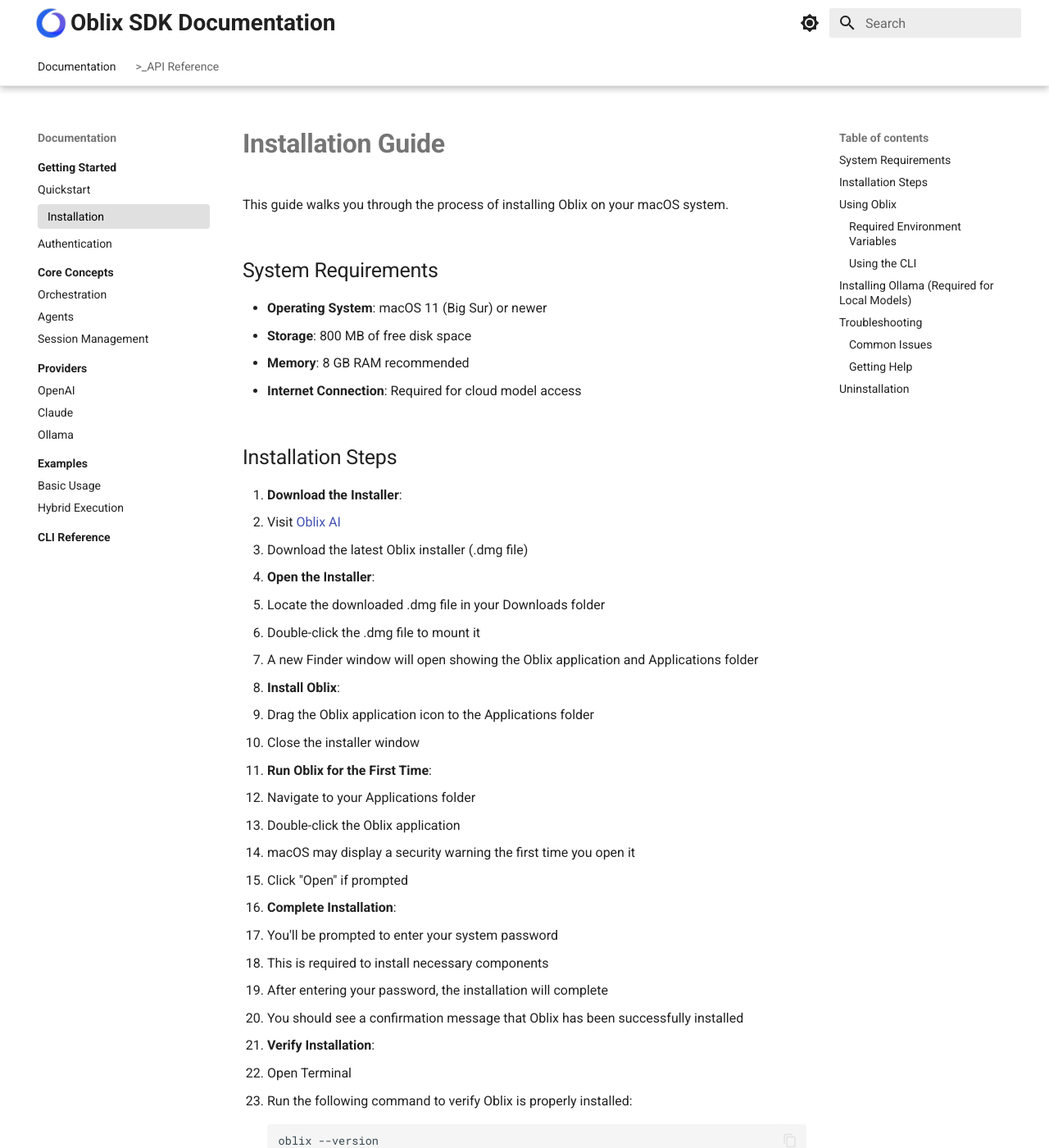
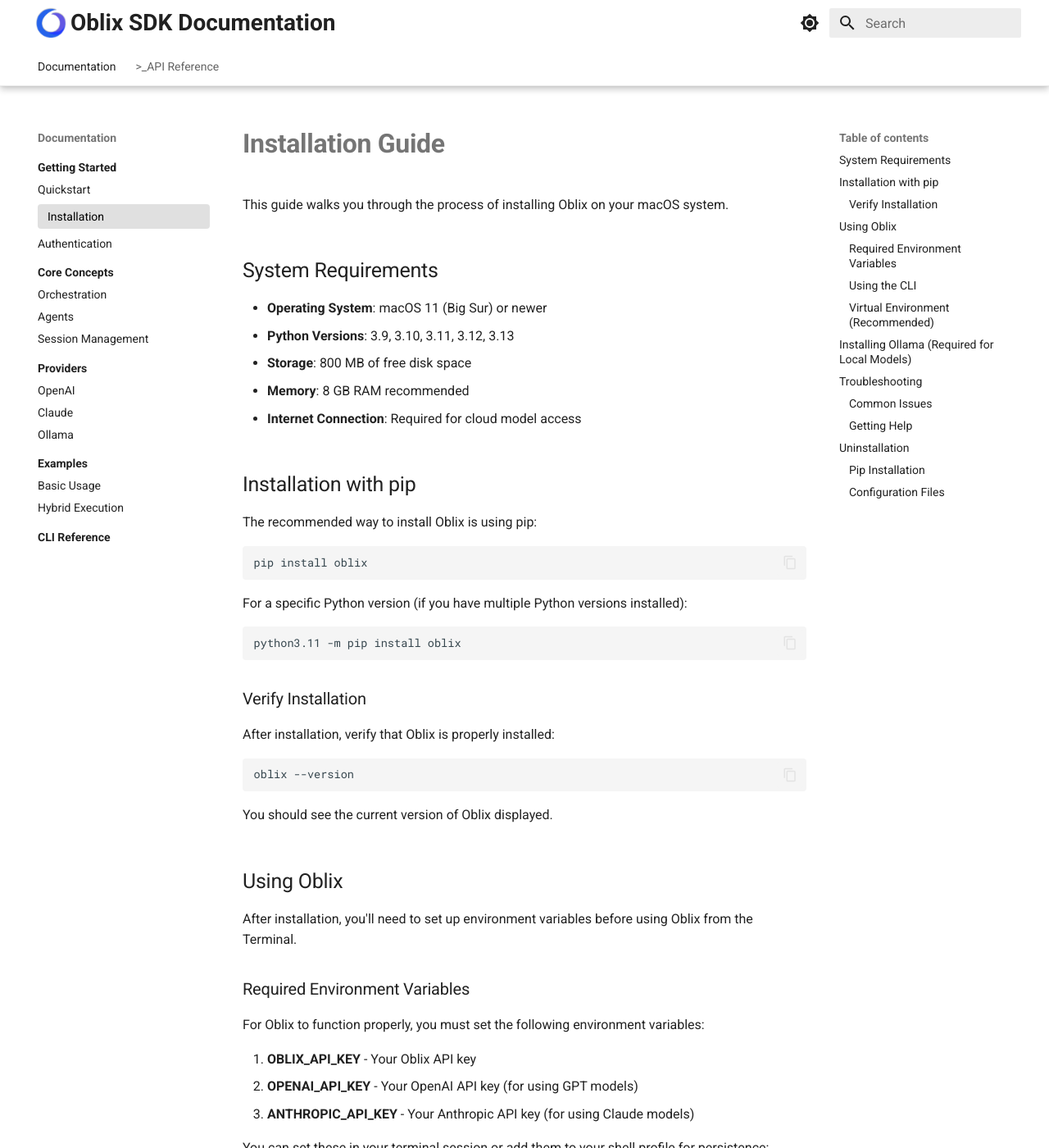
Before and after one commit to midastch17/oblix-docs, an MkDocs documentation site: the page built from docs/getting-started/installation.md, in a window 1280 px wide and 1400 px high. Shown: the whole window at 82% size. Built offline with MkDocs 1.6.1 and Material for MkDocs 9.7.7, drawn with Linux system fonts in a browser that asks for light colours; some of the changed text lies outside the part shown.

Commit message:
modified app based to pip based installation for devs

````diff
--- a/docs/getting-started/installation.md
+++ b/docs/getting-started/installation.md
@@ -5,44 +5,34 @@ This guide walks you through the process of installing Oblix on your macOS syste
 ## System Requirements
 
 - **Operating System**: macOS 11 (Big Sur) or newer
+- **Python Versions**: 3.9, 3.10, 3.11, 3.12, 3.13
 - **Storage**: 800 MB of free disk space
 - **Memory**: 8 GB RAM recommended
 - **Internet Connection**: Required for cloud model access
 
-## Installation Steps
+## Installation with pip
 
-1. **Download the Installer**:
-   - Visit [Oblix AI](https://oblix.ai)
-   - Download the latest Oblix installer (.dmg file)
+The recommended way to install Oblix is using pip:
 
-2. **Open the Installer**:
-   - Locate the downloaded .dmg file in your Downloads folder
-   - Double-click the .dmg file to mount it
-   - A new Finder window will open showing the Oblix application and Applications folder
+```bash
+pip install oblix
+```
 
-3. **Install Oblix**:
-   - Drag the Oblix application icon to the Applications folder
-   - Close the installer window
+For a specific Python version (if you have multiple Python versions installed):
 
-4. **Run Oblix for the First Time**:
-   - Navigate to your Applications folder
-   - Double-click the Oblix application
-   - macOS may display a security warning the first time you open it
-   - Click "Open" if prompted
+```bash
+python3.11 -m pip install oblix
+```
 
-5. **Complete Installation**:
-   - You'll be prompted to enter your system password
-   - This is required to install necessary components
-   - After entering your password, the installation will complete
-   - You should see a confirmation message that Oblix has been successfully installed
+### Verify Installation
 
-6. **Verify Installation**:
-   - Open Terminal
-   - Run the following command to verify Oblix is properly installed:
-     ```bash
-     oblix --version
-     ```
-   - You should see the current version of Oblix displayed
+After installation, verify that Oblix is properly installed:
+
+```bash
+oblix --version
+```
+
+You should see the current version of Oblix displayed.
 
 ## Using Oblix
 
@@ -89,6 +79,19 @@ You can also provide API keys directly in commands:
 oblix chat --local-model llama2 --cloud-model gpt-3.5-turbo --cloud-api-key "your_api_key_here"
 ```
 
+### Virtual Environment (Recommended)
+
+It's recommended to install Oblix in a virtual environment:
+
+```bash
+# Create and activate virtual environment
+python -m venv oblix-env
+source oblix-env/bin/activate  # On Windows: oblix-env\Scripts\activate
+
+# Install Oblix
+pip install oblix
+```
+
 ## Installing Ollama (Required for Local Models)
 
 To use local models with Oblix, you'll need to install Ollama:
@@ -104,14 +107,14 @@ To use local models with Oblix, you'll need to install Ollama:
 
 ### Common Issues
 
-**Issue**: "Oblix can't be opened because it is from an unidentified developer"
-**Solution**: Go to System Preferences > Security & Privacy > General, and click "Open Anyway"
+**Issue**: Command not found when trying to use Oblix in Terminal
+**Solution**: Make sure the installation completed successfully. You might need to restart your Terminal or add the Python scripts directory to your PATH.
 
-**Issue**: Command not found when trying to use Oblix in Terminal
-**Solution**: Make sure the installation completed successfully. You might need to restart your Terminal or add Oblix to your PATH.
+**Issue**: Permission error during installation
+**Solution**: Try installing with `pip install --user oblix` or use a virtual environment.
 
-**Issue**: System password prompt appears multiple times
-**Solution**: This is normal behavior if you cancel the password prompt. Enter your password to continue installation.
+**Issue**: Import errors after installation
+**Solution**: Ensure you're using a supported Python version (3.9, 3.10, 3.11, 3.12, or 3.13).
 
 ### Getting Help
 
@@ -124,10 +127,18 @@ If you encounter issues during installation:
 
 To uninstall Oblix:
 
-1. Open Applications folder in Finder
-2. Drag Oblix to the Trash
-3. Empty the Trash
-4. Optional: Remove configuration files with:
-   ```bash
-   rm -rf ~/.oblix
-   ```
+### Pip Installation
+
+If you installed Oblix using pip:
+
+```bash
+pip uninstall oblix
+```
+
+### Configuration Files
+
+To remove configuration files (optional):
+
+```bash
+rm -rf ~/.oblix
+```
````
Also changed, not shown: docs/cli/index.md (+6 -2 lines), docs/examples/basic-usage.md (+4 -5 lines), docs/getting-started/index.md (+12 -5 lines), docs/getting-started/quickstart.md (+12 -5 lines), docs/index.md (+7 -1 lines).
